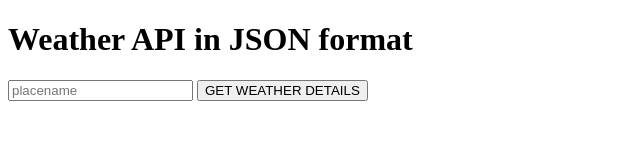
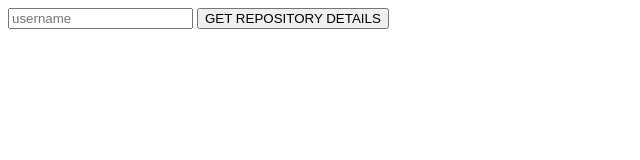
Before and after one commit to hepzibha/hepzibha.github.io, a plain HTML site: page jsonapi.html in a window 1280 px wide. Shown: the whole page, without its empty margins (0-640 px from the left). Drawn offline with nearby package versions, Linux system fonts and the light colour scheme.

Commit message:
class and inheritance added

```diff
--- a/index.js
+++ b/index.js
@@ -1,12 +1,13 @@
 // weather data
 //http://api.openweathermap.org/data/2.5/weather?q=Bengaluru&appid=4e8fe55b900263c5f83603ed631e15ad
-
+/*
 function getWeatherDetails() {
     var headURL = 'http://api.openweathermap.org/data/2.5/weather?q=';
     var tailURL ='&appid=4e8fe55b900263c5f83603ed631e15ad';
     var placename = document.getElementById('placename').value;
     var finalURL = `${headURL}${placename}${tailURL}`;
-
+}
+*/
     //promises
     //service
     /*
@@ -18,6 +19,7 @@ function getWeatherDetails() {
     });
     */
    //To display the response
+   /*
    fetch(finalURL).then(function (response) {
     return response.json();
 }).then(function(data){
@@ -25,8 +27,37 @@ function getWeatherDetails() {
 }).catch(function(error){
 console.log(error);
 });
+*/
 
-}
+//arrow function
+// variable as a function
+
+/*
+function Display() {
+    this.speed = 0; // var speed = 0;  scope
+    var self = this;
+
+   // setInterval(function () {})
+
+    var stop = setInterval(function() {
+        //logic
+        self.speed++;
+        console.log(self.speed);
+        }, 300);
+
+        setTimeout(function() {
+            clearInterval(stop);
+        }, 3000);
+
+    }
+const s = new Display();
+*/
+
+
+
+
+//clearInterval(stop);
+
 
     /*  AJAX call
     $.ajax({
@@ -85,3 +116,103 @@ sum(1, 2, 3, 4, 5);
 sum(1, 2, 3, 4);
 sum(1, 2, 3);
 */
+
+
+//11-13-2021
+//classes and inheritance
+// calss is a set of functionality
+
+/*
+class Animal {
+    constructor(name) {
+    this.name = name;
+
+    }
+    walk(){
+        console.log('Animal can walk');
+
+    }
+    eat() {
+        console.log('Animal can eat');
+
+
+    }
+    drink() {
+        console.log(`${this.name} can drink`);
+
+
+    }
+    sleep() {
+        console.log('Animal can sleep');
+
+
+    }
+}
+class Human extends Animal {
+    constructor(name) {
+        super(name);
+    }
+    think() {
+        console.log('Human can think');
+
+    }
+}
+const h1 = new Human("Dan");
+h1.drink();
+
+var a1 = new Animal('Lion');
+a1.drink();
+
+var a2 = new Animal('Tigger');
+a2.drink();
+
+*/
+
+//HW ncreate the class - organization to use inheritance
+
+class Organization {
+    constructor(name) {
+    this.name = name;
+
+    }
+    department(){
+        console.log(`${this.name} can work in IT department`);
+
+    }
+    maintanence() {
+        console.log(`${this.name} can fix the computers`);
+
+
+    }
+    purchase() {
+        console.log(`${this.name} can take over the purchase order`);
+
+
+    }
+    approve() {
+        console.log(`${this.name} can approve the purchase order`);
+
+
+    }
+}
+class Employee extends Organization {
+    constructor(name) {
+        super(name);
+    }
+    retail() {
+        console.log('Employees are working in the retail industry');
+
+    }
+}
+const e1 = new Employee("Dan");
+e1.retail();
+e1.department();
+e1.purchase();
+e1.approve();
+
+
+var e2 = new Organization('Nike');
+e2.purchase();
+
+var e3 = new Employee('Kamal');
+e3.approve();
--- a/jsonapi.html
+++ b/jsonapi.html
@@ -10,14 +10,18 @@
       <!-- https://api.github.com/users/hepzibha  -->
 </head>
 <body>
+  <!--
     <h1>Weather API in JSON format</h1>
     <input type="text" id="placename" placeholder="placename" name="placename" />
     <button onclick="getWeatherDetails()">GET WEATHER DETAILS</button>
-    <!--
+  -->
     <input type="text" id="username" placeholder="username" name="username"/>
 
-  <button onclick="getDetails()">GET DETAILS</button>
+ <!-- <button onclick="getDetails()">GET DETAILS</button>
    -->
+  <button onclick="getDetails()">GET REPOSITORY DETAILS</button>
+
+  <ul id="repos"></ul>
     <br />
     <br />
 
```
